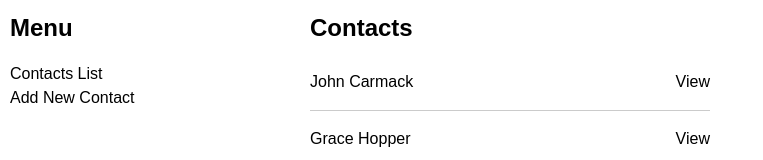
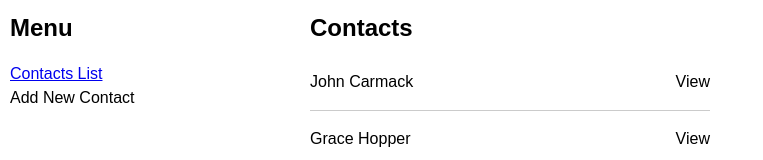
Before and after one commit to boolean-uk/react-address-book, a React (Create React App) app: page / in a window 1280 px wide. Shown: the top 160 px of the page, without its empty margins (0-763 px from the left). Built offline with nearby package versions, Linux system fonts and the light colour scheme; data requests are answered from the project's data file.

Commit message:
added contacts list link

```diff
--- a/src/App.js
+++ b/src/App.js
@@ -20,7 +20,9 @@ export default function App() {
         <h2>Menu</h2>
         <ul>
           {/* TODO: Make these links */}
-          <li>Contacts List</li>
+          <li>
+            <Link to="/">Contacts List</Link>
+          </li>
           <li>Add New Contact</li>
         </ul>
       </nav>
```
